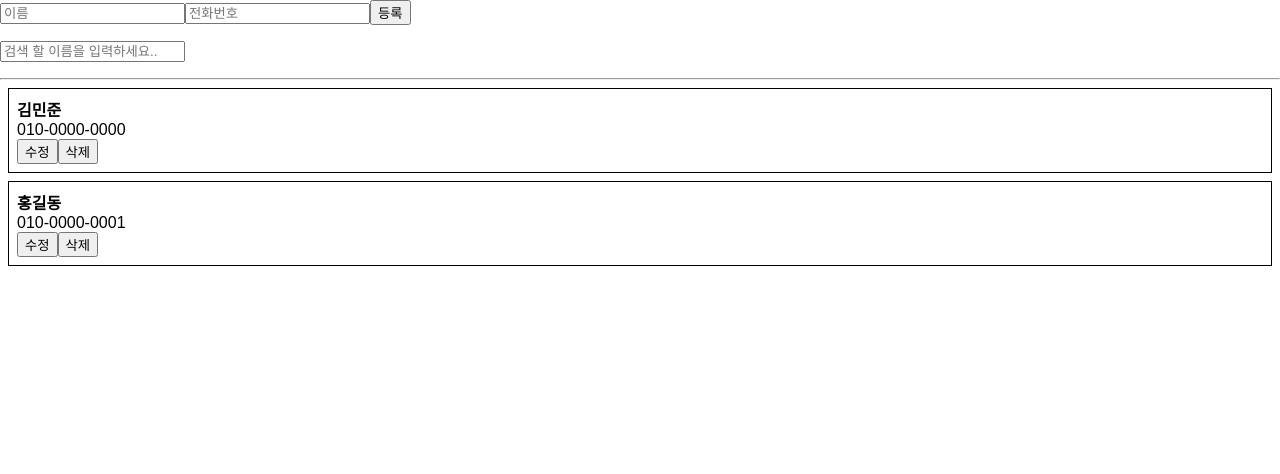
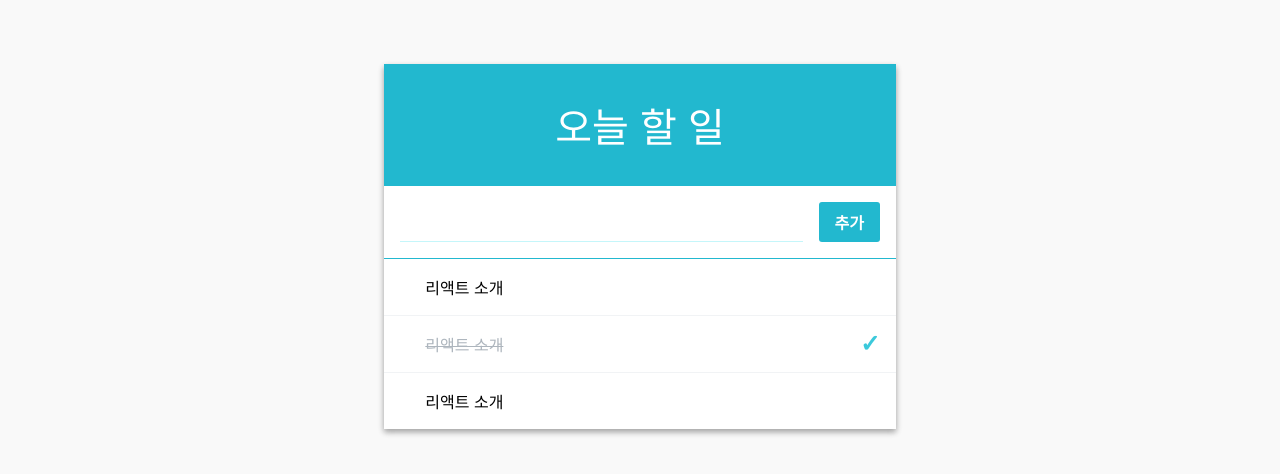
Before and after one commit to umlstudy/velopert.com.react.study, a React (Create React App) app: page / in a window 1280 px wide. Shown: the top 474 px of the page. Built offline with nearby package versions, Linux system fonts and the light colour scheme; the HTML template or start-up script is replaced by a standard one.

Commit message:
React 기초 입문 프로젝트 – 흔하디 흔한 할 일 목록 만들기

```diff
--- a/src/App.tsx
+++ b/src/App.tsx
@@ -1,85 +1,100 @@
 import * as React from 'react';
 import './App.css';
-import PhoneForm from './component/PhoneForm';
-import PhoneInfoList from './component/PhoneInfoList';
+import Form from './component/Form';
+import TodoItemList from './component/TodoItemList';
+import TodoListTemplate from './component/TodoListTemplate';
 
 // tslint:disable:no-console
 class App extends React.Component {
 
   public state = {
-    information: [
-      {
-        id: 0,
-        name: '김민준',
-        phone: '010-0000-0000'
-      },
-      {
-        id: 1,
-        name: '홍길동',
-        phone: '010-0000-0001'
-      }
+    input: '',
+    todos: [
+      { id: 0, text: ' 리액트 소개', checked: false },
+      { id: 1, text: ' 리액트 소개', checked: true },
+      { id: 2, text: ' 리액트 소개', checked: false }
     ]
-    ,keyword : ''
   }
-  private id: number = 2
+
+  private id = 3; // 이미 0,1,2 가 존재하므로 3으로 설정
 
   public render() {
-    const { information, keyword } = this.state;
-    const filteredList = information.filter(
-      info => info.name.indexOf(keyword) !== -1
-    );
+    const { input, todos } = this.state;
+    const {
+      handleChange,
+      handleCreate,
+      handleKeyPress,
+      handleToggle,
+      handleRemove
+    } = this;
+
     return (
-      <div>
-        <PhoneForm
-          onCreate={this.handleCreate}
-        />
-        <p>
-          <input
-            placeholder="검색 할 이름을 입력하세요.."
-            onChange={this.handleChange}
-            value={keyword}
-          />
-        </p>
-        <hr />
-        <PhoneInfoList
-          data={filteredList}
-          onRemove={this.handleRemove}
-          onUpdate={this.handleUpdate}
-        />
-      </div>
+      <TodoListTemplate form={<Form
+        value={input}
+        onKeyPress={handleKeyPress}
+        onChange={handleChange}
+        onCreate={handleCreate}
+      />}>
+        <TodoItemList todos={todos} onToggle={handleToggle} onRemove={handleRemove}/>
+      </TodoListTemplate>
     );
   }
 
-  public handleChange = (e: any) => {
+  private handleChange = (e: any) => {
     this.setState({
-      keyword: e.target.value,
+      input: e.target.value // input 의 다음 바뀔 값
     });
   }
 
-  public handleCreate = (data: any) => {
-    const { information } = this.state;
+  private handleCreate = () => {
+    const { input, todos } = this.state;
     this.setState({
-      information: information.concat({ id: this.id++, ...data })
-    })
+      input: '', // 인풋 비우고
+      // concat 을 사용하여 배열에 추가
+      todos: todos.concat({
+        checked: false,
+        id: this.id++,
+        text: input
+      })
+    });
   }
 
-  public handleRemove = (id: number) => {
-    const { information } = this.state;
-    this.setState({
-      information: information.filter(info => info.id !== id)
-    })
+  private handleKeyPress = (e: any) => {
+    // 눌려진 키가 Enter 면 handleCreate 호출
+    if (e.key === 'Enter') {
+      this.handleCreate();
+    }
   }
 
-  public handleUpdate = (id: number, data: any) => {
-    const { information } = this.state;
+  private handleToggle = (id: number) => {
+    const { todos } = this.state;
+
+    // 파라미터로 받은 id 를 가지고 몇번째 아이템인지 찾습니다.
+    const index = todos.findIndex(todo => todo.id === id);
+    // const selected = todos[index]; // 선택한 객체
+
+    const nextTodos = [...todos]; // 배열을 복사
+
+    // 기존의 값들을 복사하고, checked 값을 덮어쓰기
+    // nextTodos[index] = {
+    //   ...selected,
+    //   checked: !selected.checked
+    // };
+    // 또는
+    nextTodos[index].checked = !nextTodos[index].checked;
+
     this.setState({
-      information: information.map(
-        info => id === info.id
-          ? { ...info, ...data } // 새 객체를 만들어서 기존의 값과 전달받은 data 을 덮어씀
-          : info // 기존의 값을 그대로 유지
-      )
-    })
+      todos: nextTodos
+    });
   }
+
+  private handleRemove = (id: any) => {
+    const { todos } = this.state;
+    this.setState({
+      todos: todos.filter(todo => todo.id !== id)
+    });
+  }
+
 }
 
 export default App;
--- /dev/null
+++ b/src/component/Form.css
@@ -0,0 +1,31 @@
+.form {
+    display: flex;
+  }
+
+  .form input {
+    flex: 1; /* 버튼을 뺀 빈 공간을 모두 채워줍니다 */
+    font-size: 1.25rem;
+    outline: none;
+    border: none;
+    border-bottom: 1px solid #c5f6fa;
+  }
+
+  .create-button {
+    padding-top: 0.5rem;
+    padding-bottom: 0.5rem;
+    padding-left: 1rem;
+    padding-right: 1rem;
+    margin-left: 1rem;
+    background: #22b8cf;
+    border-radius: 3px;
+    color: white;
+    font-weight: 600;
+    cursor: pointer;
+  }
+
+  /* flex  연습
+  http://flexboxfroggy.com/#ko
+  */
+  .create-button:hover {
+    background: #3bc9db;
+  }
--- /dev/null
+++ b/src/component/Form.js
@@ -0,0 +1,15 @@
+import React from 'react';
+import './Form.css';
+
+const Form = ({value, onChange, onCreate, onKeyPress}) => {
+  return (
+    <div className="form">
+      <input value={value} onChange={onChange} onKeyPress={onKeyPress}/>
+      <div className="create-button" onClick={onCreate}>
+        추가
+      </div>
+    </div>
+  );
+};
+
+export default Form;
--- /dev/null
+++ b/src/component/TodoItem.css
@@ -0,0 +1,50 @@
+.todo-item {
+    padding: 1rem;
+    display: flex;
+    align-items: center;
+    /* 세로 가운데 정렬 */
+    cursor: pointer;
+    transition: all 0.15s;
+    user-select: none;
+}
+
+.todo-item:hover {
+    background: #e3fafc;
+}
+
+/* todo-item 에 마우스가 있을때만 .remove 보이기 */
+.todo-item:hover .remove {
+    opacity: 1;
+}
+
+/* todo-item 사이에 윗 테두리 */
+.todo-item+.todo-item {
+    border-top: 1px solid #f1f3f5;
+}
+
+
+.remove {
+    margin-right: 1rem;
+    color: #e64980;
+    font-weight: 600;
+    opacity: 0;
+}
+
+.todo-text {
+    flex: 1;
+    /* 체크, 엑스를 제외한 공간 다 채우기 */
+    word-break: break-all;
+}
+
+.checked {
+    text-decoration: line-through;
+    color: #adb5bd;
+}
+
+.check-mark {
+    font-size: 1.5rem;
+    line-height: 1rem;
+    margin-left: 1rem;
+    color: #3bc9db;
+    font-weight: 800;
+}
--- /dev/null
+++ b/src/component/TodoItem.jsx
@@ -0,0 +1,31 @@
+import React, { Component } from 'react';
+import './TodoItem.css';
+import sleep from '../util/Sleep';
+// tslint:disable:no-console
+class TodoItem extends Component {
+
+  shouldComponentUpdate(nextProps, nextState) {
+    return this.props.checked !== nextProps.checked;
+  }
+
+  render() {
+    const { text, checked, id, onToggle, onRemove } = this.props;
+    console.log(id);
+    return (
+      <div className="todo-item" onClick={() => onToggle(id)}>
+        <div className="remove" onClick={(e) => {
+          e.stopPropagation(); // onToggle 이 실행되지 않도록 함
+          onRemove(id)}
+        }>&times;</div>
+        <div className={`todo-text ${checked && 'checked'}`}>
+          <div>{text}</div>
+        </div>
+        {
+          checked && (<div className="check-mark">✓</div>)
+        }
+      </div>
+    );
+  }
+}
+
+export default TodoItem;
--- /dev/null
+++ b/src/component/TodoItemList.jsx
@@ -0,0 +1,38 @@
+import React, {
+  Component
+} from 'react';
+import TodoItem from './TodoItem';
+
+class TodoItemList extends Component {
+  shouldComponentUpdate(nextProps, nextState) {
+    return this.props.todos !== nextProps.todos;
+  }
+
+  render() {
+    const {
+      todos,
+      onToggle,
+      onRemove
+    } = this.props;
+    const todoList = todos.map(
+      ({id, text, checked}) => (
+        <TodoItem
+          id={id}
+          text={text} // {...todo}
+          checked={checked}
+          onToggle={onToggle}
+          onRemove={onRemove}
+          key={id}
+        />
+      )
+    );
+
+    return (
+      <div>
+        {todoList}
+      </div>
+    );
+  }
+}
+
+export default TodoItemList;
--- /dev/null
+++ b/src/component/TodoListTemplate.css
@@ -0,0 +1,28 @@
+.todo-list-template {
+    background: white;
+    width: 512px;
+    box-shadow: 0 3px 6px rgba(0, 0, 0, 0.16), 0 3px 6px rgba(0, 0, 0, 0.23);
+    /* 그림자 */
+    margin: 0 auto;
+    /* 페이지 중앙 정렬 */
+    margin-top: 4rem;
+}
+
+.title {
+    padding: 2rem;
+    font-size: 2.5rem;
+    text-align: center;
+    font-weight: 100;
+    background: #22b8cf;
+    ;
+    color: white;
+}
+
+.form-wrapper {
+    padding: 1rem;
+    border-bottom: 1px solid #22b8cf;
+}
+
+.todos-wrapper {
+    min-height: 5rem;
+}
--- /dev/null
+++ b/src/component/TodoListTemplate.js
@@ -0,0 +1,26 @@
+import React from 'react';
+import './TodoListTemplate.css';
+
+// (props) => { ... } 를 해야 하는것을
+// ({form, children}) => { ... }
+// 예제)
+// <TodoListTemplate form={<div>이렇게 말이죠.</div>}>
+//   <div>여기엔 children 자리구요.</div>
+// </TodoListTemplate>
+const TodoListTemplate = ({form, children}) => {
+  return (
+    <main className="todo-list-template">
+      <div className="title">
+        오늘 할 일
+      </div>
+      <section className="form-wrapper">
+        {form}
+      </section>
+      <section className="todos-wrapper">
+        { children }
+      </section>
+    </main>
+  );
+};
+
+export default TodoListTemplate;
--- a/src/index.css
+++ b/src/index.css
@@ -2,4 +2,5 @@
   margin: 0;
   padding: 0;
   font-family: sans-serif;
+  background: #f9f9f9;
 }
--- /dev/null
+++ b/src/util/Sleep.js
@@ -0,0 +1,13 @@
+
+// tslint:disable:no-console
+let sleep = (ms) => {
+  return new Promise(resolve => setTimeout(resolve, ms));
+}
+
+// const sleep = async (ms) => {
+//   console.log("beforesleep...")
+//   await sleepTmp(ms);
+//   console.log("aftersleep...")
+// }
+
+export default sleep;
```
